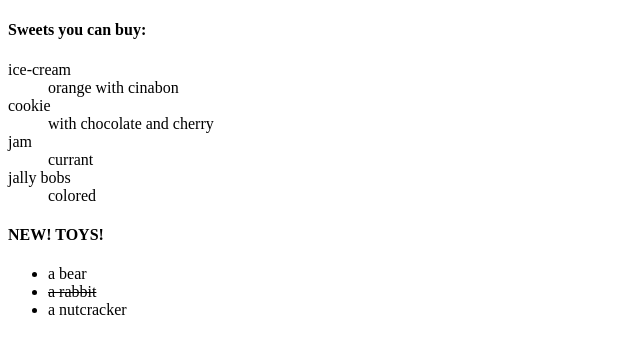
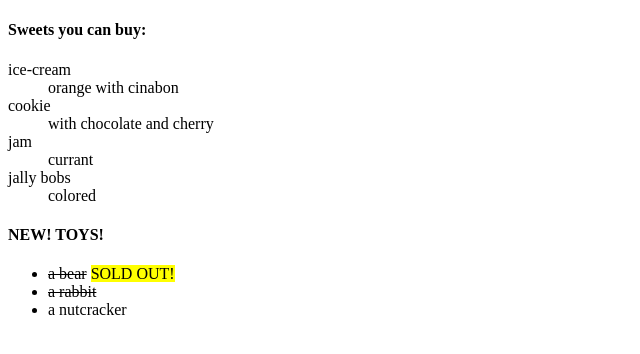
Before and after one commit to StacySuvirko/forStudy, a plain HTML site: page Index3.html in a window 1280 px wide. Shown: the whole page, without its empty margins (0-640 px from the left). Drawn offline with Linux system fonts and the light colour scheme.

Commit message:
file3 bear sold out, added by clone

```diff
--- a/Index3.html
+++ b/Index3.html
@@ -21,7 +21,7 @@
 
     <h4>NEW! TOYS!</h4>
     <ul>
-        <li>a bear</li>
+        <li><del>a bear</del> <mark>SOLD OUT!</mark></li>
         <li><del>a rabbit</del></li>
         <li>a nutcracker</li>
     </ul>
```
